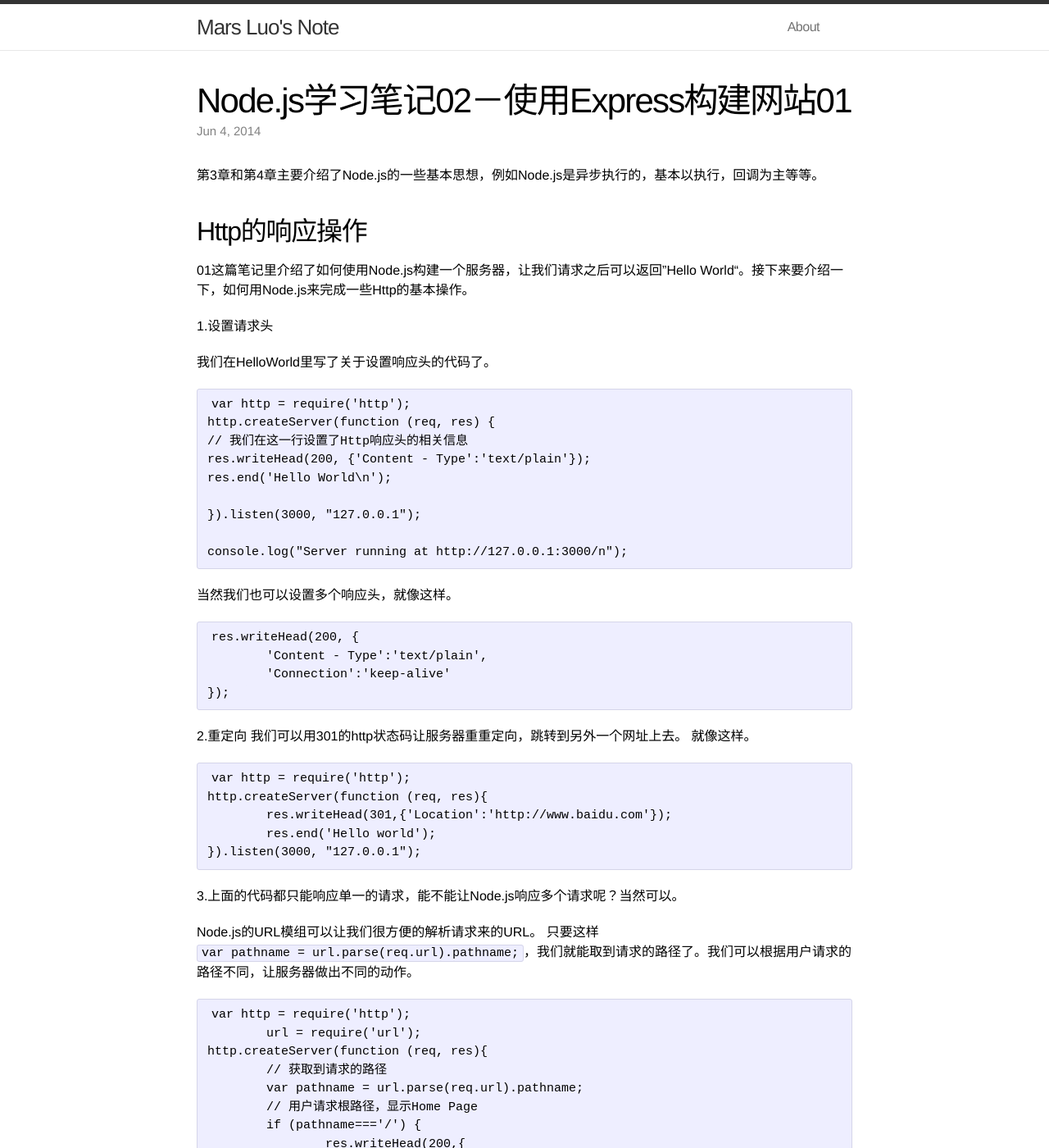
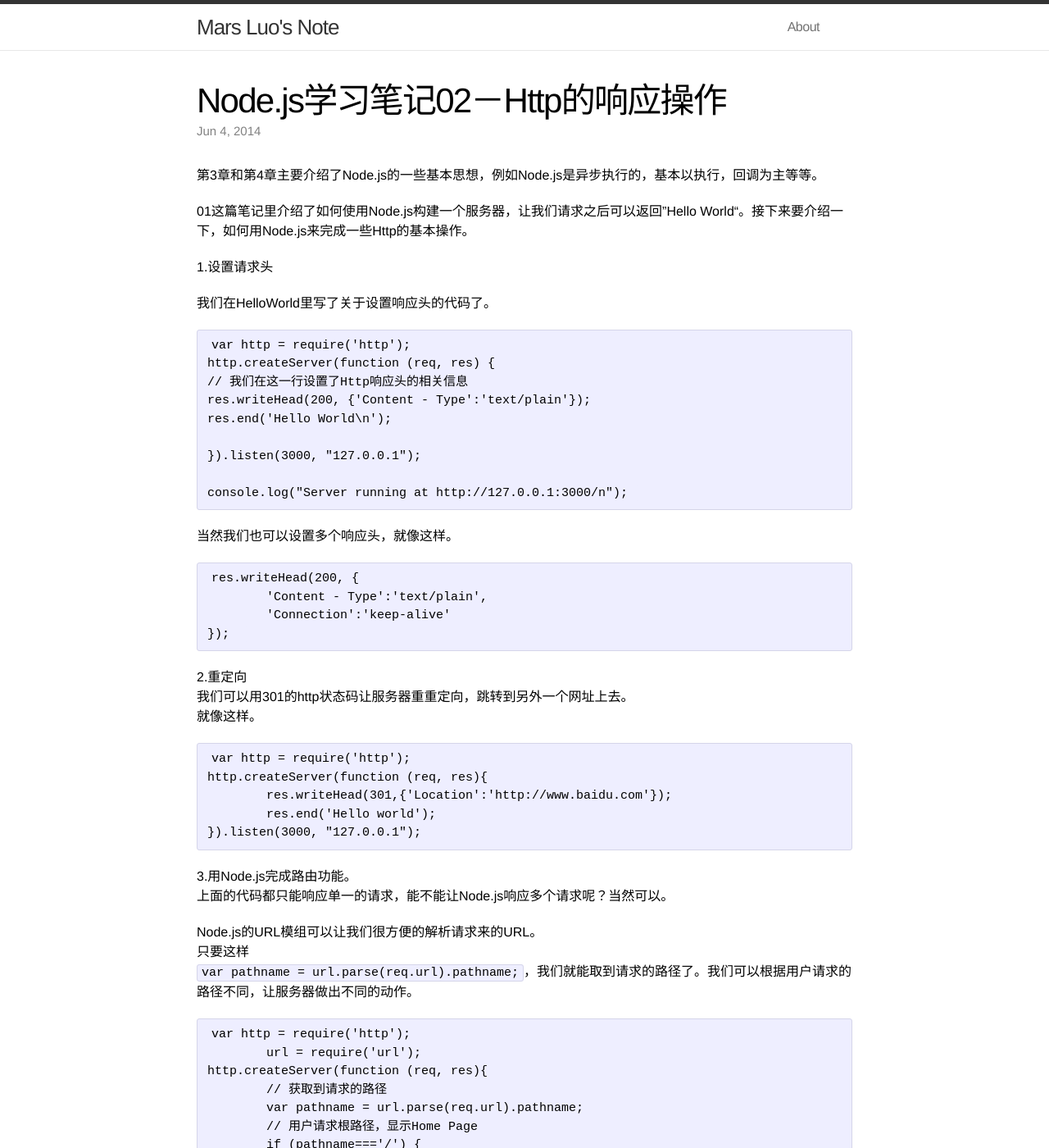
Before and after one commit to MarsLuo/marsluo.github.com, a Jekyll site: the page built from _posts/2014-06-04-Node.js-note-02.markdown, in a window 1280 px wide and 1400 px high. Shown: the whole window at 82% size. Built offline with Jekyll 4.4.1, drawn with Linux system fonts in a browser that asks for light colours.

Commit message:
update posts

```diff
--- a/_posts/2014-06-04-Node.js-note-02.markdown
+++ b/_posts/2014-06-04-Node.js-note-02.markdown
@@ -1,13 +1,11 @@
 ---
 layout: post
-title:  "Node.js学习笔记02－使用Express构建网站01"
+title:  "Node.js学习笔记02－Http的响应操作"
 date:   2014-06-04 22:27:00
 categories: 工匠梦
 tags: [Node.js]
 ---
 第3章和第4章主要介绍了Node.js的一些基本思想，例如Node.js是异步执行的，基本以执行，回调为主等等。
-
-##Http的响应操作
 
 01这篇笔记里介绍了如何使用Node.js构建一个服务器，让我们请求之后可以返回”Hello World“。接下来要介绍一下，如何用Node.js来完成一些Http的基本操作。
 
@@ -42,7 +40,8 @@
 		res.end('Hello world');
 	}).listen(3000, "127.0.0.1");
 
-3.上面的代码都只能响应单一的请求，能不能让Node.js响应多个请求呢？当然可以。
+3.用Node.js完成路由功能。
+上面的代码都只能响应单一的请求，能不能让Node.js响应多个请求呢？当然可以。
 
 Node.js的URL模组可以让我们很方便的解析请求来的URL。
 只要这样
```
